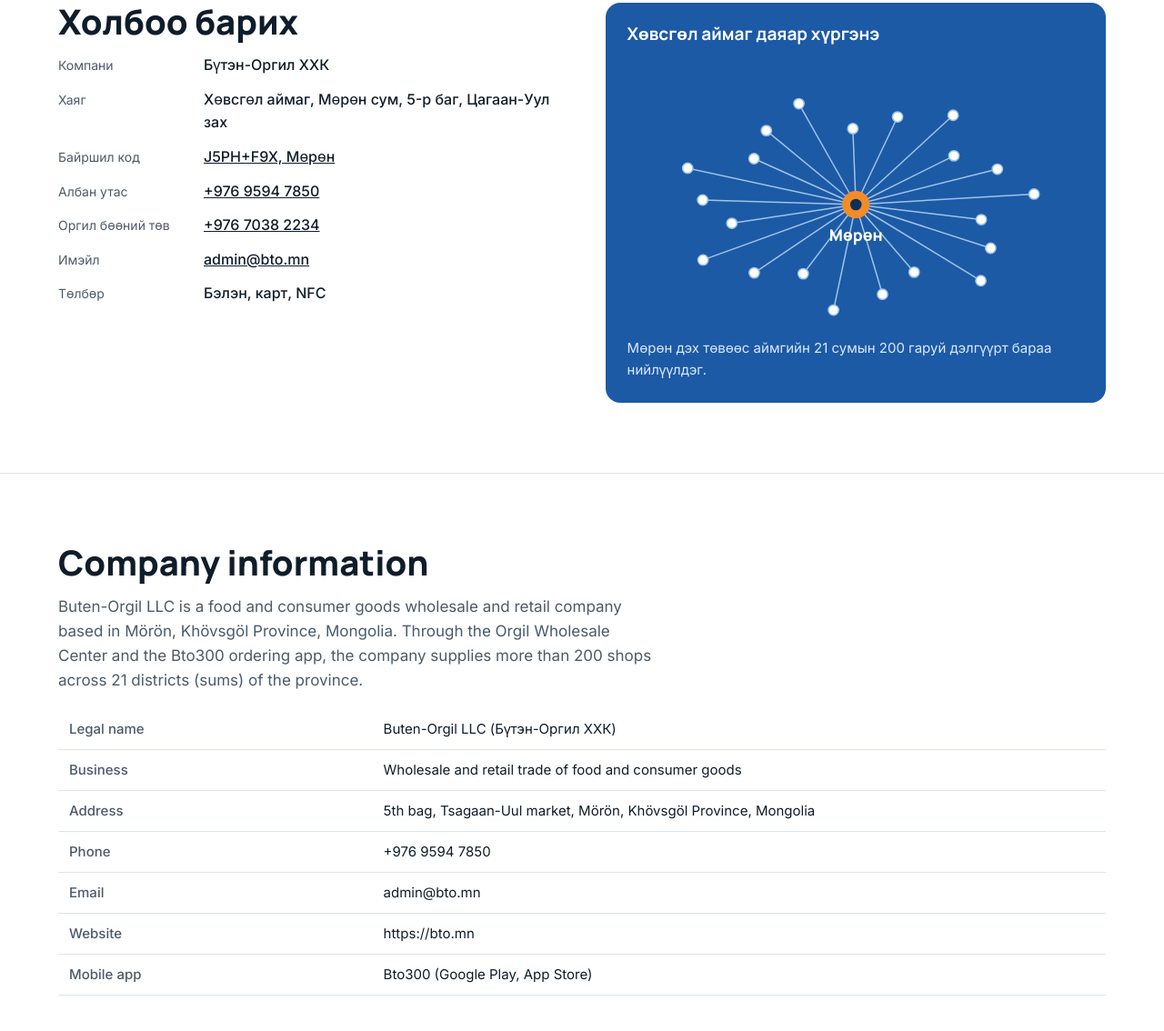
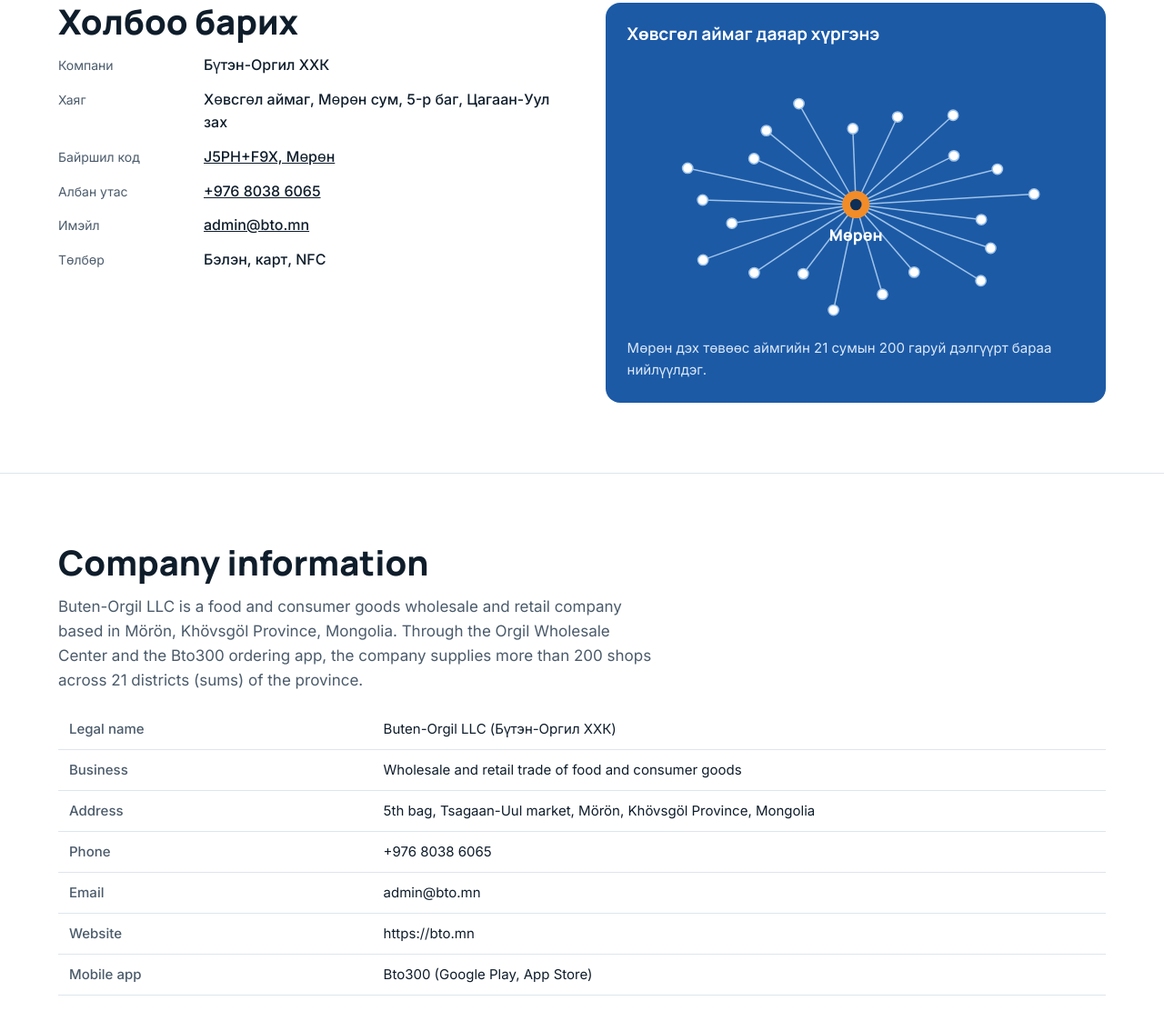
Before and after one commit to ez4puljin/bto-site, a plain HTML site: page index.html in a window 1280 px wide. Shown: the part 2245-3379 px from the top of the page at 91% size. Drawn offline with Linux system fonts and the light colour scheme.

Commit message:
Холбоо барих утас 80386065 болгов, Оргил бөөний төвийн дугаарыг хасав
Co-Authored-By: Claude Opus 5.5 <noreply@anthropic.com>

```diff
--- a/index.html
+++ b/index.html
@@ -257,8 +257,7 @@ footer .wrap{display:flex;justify-content:space-between;gap:16px;flex-wrap:wrap}
         <dt>Компани</dt><dd>Бүтэн-Оргил ХХК</dd>
         <dt>Хаяг</dt><dd>Хөвсгөл аймаг, Мөрөн сум, 5-р баг, Цагаан-Уул зах</dd>
         <dt>Байршил код</dt><dd><a href="https://www.google.com/maps/search/?api=1&amp;query=J5PH%2BF9X%20M%C3%B6r%C3%B6n">J5PH+F9X, Мөрөн</a></dd>
-        <dt>Албан утас</dt><dd class="nowrap"><a href="tel:+97695947850">+976 9594 7850</a></dd>
-        <dt>Оргил бөөний төв</dt><dd class="nowrap"><a href="tel:+97670382234">+976 7038 2234</a></dd>
+        <dt>Албан утас</dt><dd class="nowrap"><a href="tel:+97680386065">+976 8038 6065</a></dd>
         <dt>Имэйл</dt><dd><a href="mailto:admin@bto.mn">admin@bto.mn</a></dd>
         <dt>Төлбөр</dt><dd>Бэлэн, карт, NFC</dd>
       </dl>
@@ -284,7 +283,7 @@ footer .wrap{display:flex;justify-content:space-between;gap:16px;flex-wrap:wrap}
       <tr><th>Legal name</th><td>Buten-Orgil LLC (Бүтэн-Оргил ХХК)</td></tr>
       <tr><th>Business</th><td>Wholesale and retail trade of food and consumer goods</td></tr>
       <tr><th>Address</th><td>5th bag, Tsagaan-Uul market, Mörön, Khövsgöl Province, Mongolia</td></tr>
-      <tr><th>Phone</th><td class="nowrap">+976 9594 7850</td></tr>
+      <tr><th>Phone</th><td class="nowrap">+976 8038 6065</td></tr>
       <tr><th>Email</th><td>admin@bto.mn</td></tr>
       <tr><th>Website</th><td>https://bto.mn</td></tr>
       <tr><th>Mobile app</th><td>Bto300 (Google Play, App Store)</td></tr>
@@ -305,7 +304,7 @@ footer .wrap{display:flex;justify-content:space-between;gap:16px;flex-wrap:wrap}
       <h3>Хадгалалт ба устгал</h3>
       <p>Мэдээллийг үйлчилгээ үзүүлэх хугацаанд хадгална. Бүртгэлээ болон хувийн мэдээллээ устгуулах хүсэлтээ admin@bto.mn хаягаар илгээнэ үү.</p>
       <h3>Холбоо барих</h3>
-      <p>Асуулт байвал: admin@bto.mn, +976 9594 7850.</p>
+      <p>Асуулт байвал: admin@bto.mn, +976 8038 6065.</p>
     </details>
     <details lang="en">
       <summary>Privacy Policy (English)</summary>
@@ -317,7 +316,7 @@ footer .wrap{display:flex;justify-content:space-between;gap:16px;flex-wrap:wrap}
       <h3>Retention and deletion</h3>
       <p>We keep information while we provide our services. To request deletion of your account and personal data, email admin@bto.mn.</p>
       <h3>Contact</h3>
-      <p>admin@bto.mn · +976 9594 7850</p>
+      <p>admin@bto.mn · +976 8038 6065</p>
     </details>
   </div>
 </section>
```
